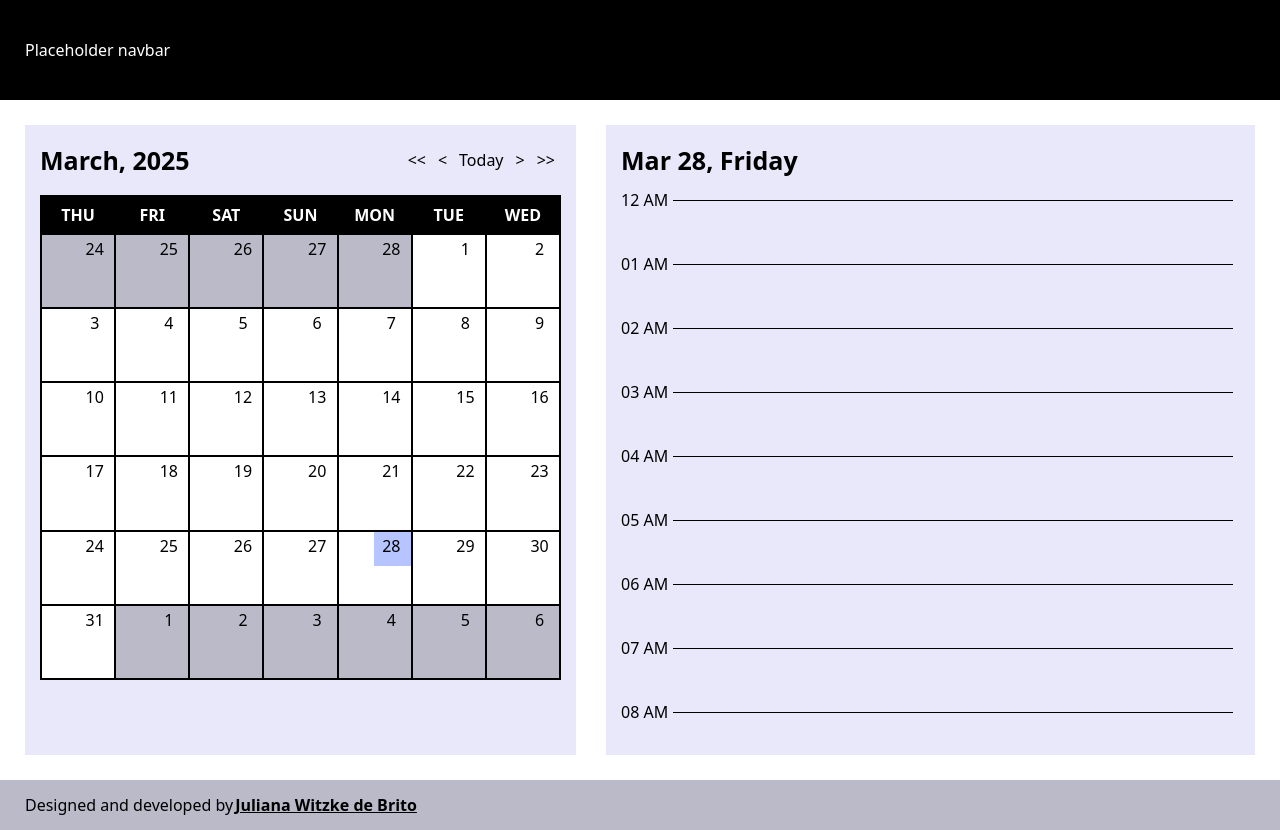
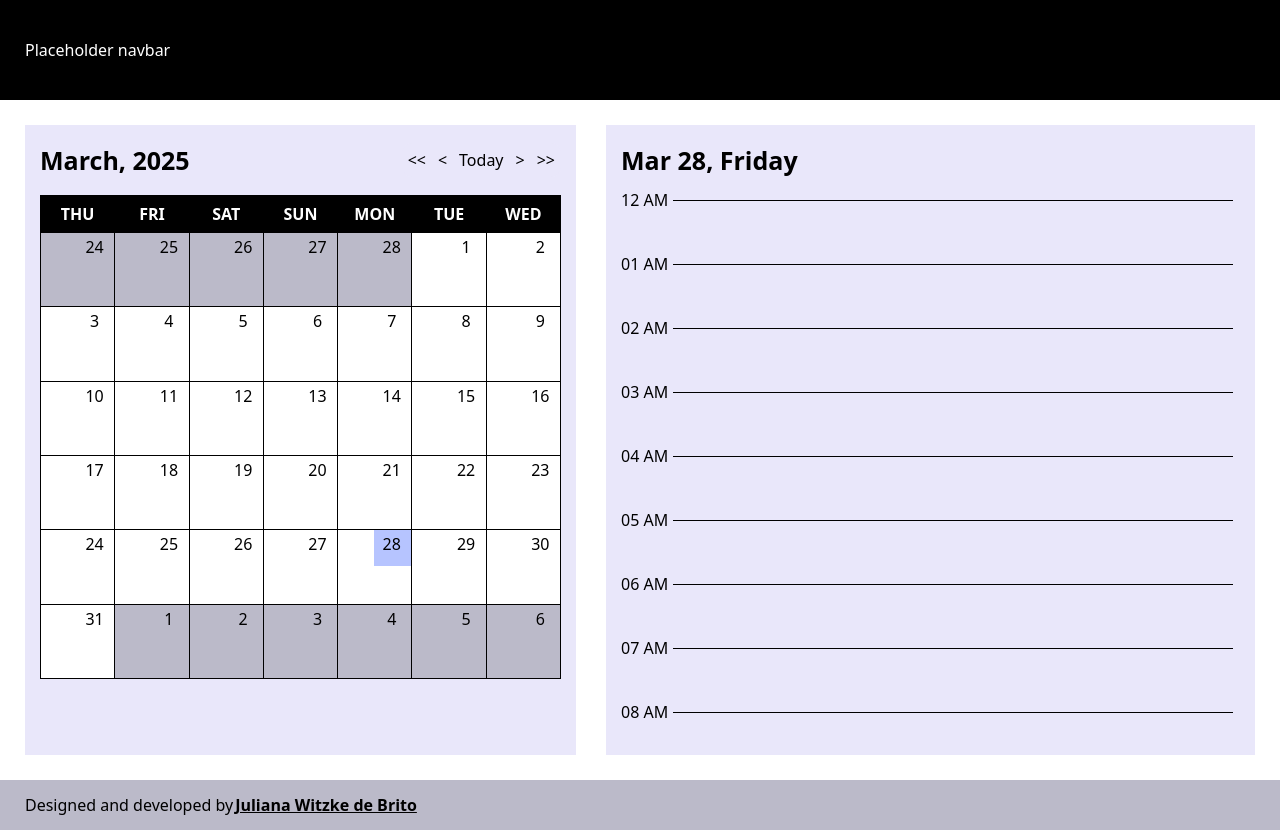
Before and after one commit to jubrito/planner-with-calendar, a React (Vite) app: page / in a window 1280 px wide. Built offline with nearby package versions, Linux system fonts and the light colour scheme.

Commit message:
extract border to cell style

```diff
--- a/src/components/Calendar/CalendarCells/_calendar-cells.module.scss
+++ b/src/components/Calendar/CalendarCells/_calendar-cells.module.scss
@@ -10,12 +10,14 @@ tbody {
     padding: 0;
   }
 
+  td {
+    border: 1px solid variables.$black-color;
+  }
+
   .currentMonthDay {
     background: variables.$white-color;
-    border: variables.$smaller-gap solid variables.$black-color;
   }
   .otherMonthDay {
     background: variables.$lightgray-color;
-    border: variables.$smaller-gap solid variables.$black-color;
   }
 }
--- a/src/components/Calendar/CalendarWeeks/_calendar-weeks.module.scss
+++ b/src/components/Calendar/CalendarWeeks/_calendar-weeks.module.scss
@@ -1,6 +1,6 @@
-@use "../../../features/Calendar/_calendar.module.scss";
-@use "../../../styles/_variables.scss" as variables;
-@use "../../../styles/_mixins.scss" as mixins;
+@use '../../../features/Calendar/_calendar.module.scss';
+@use '../../../styles/_variables.scss' as variables;
+@use '../../../styles/_mixins.scss' as mixins;
 
 .weekDaysContainer {
   thead {
@@ -19,11 +19,11 @@
   .weekDays {
     @extend .calendarCell;
     background: black;
+    color: variables.$white-color;
+    border: 1px solid variables.$black-color;
     font-weight: bold;
     text-transform: uppercase;
     text-decoration: none;
-    border: variables.$smaller-gap solid variables.$black-color;
-    color: variables.$white-color;
     display: table-cell;
 
     abbr {
```
